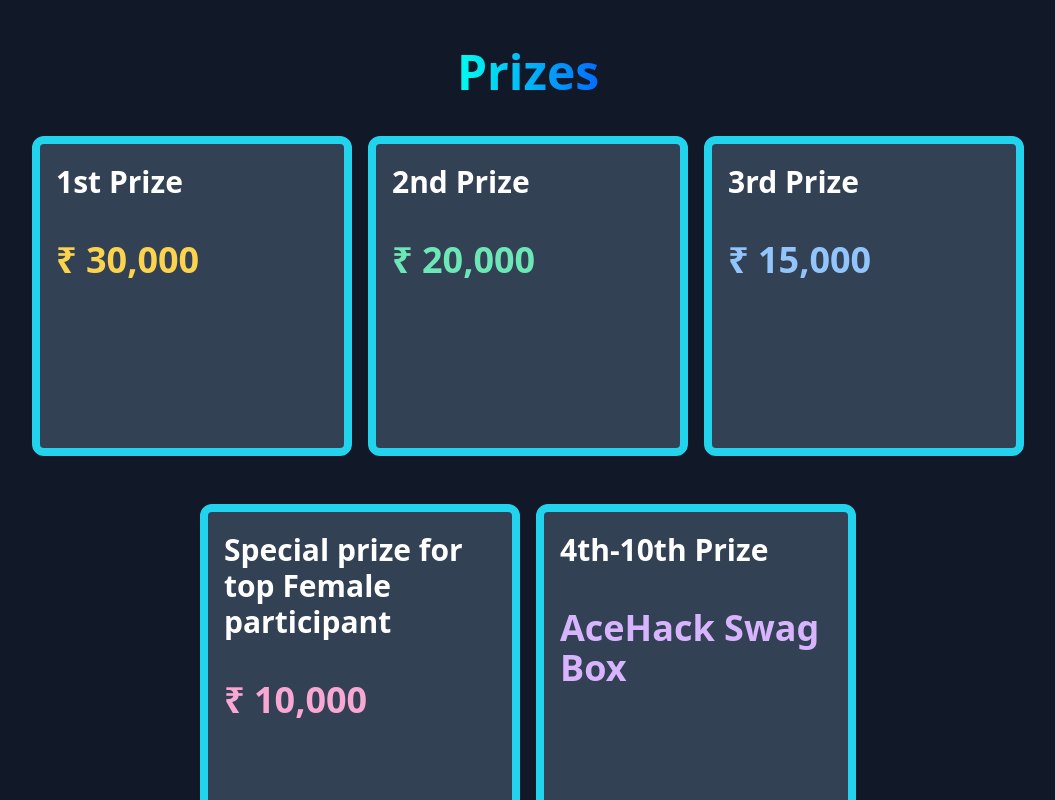
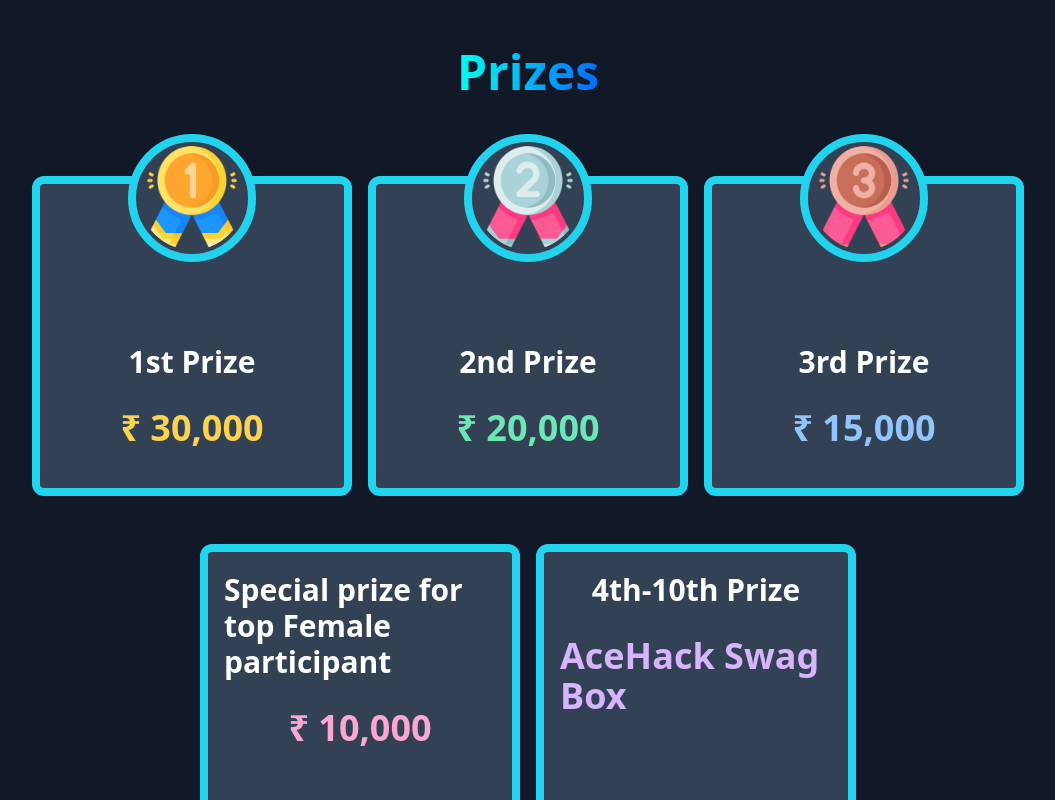
Before and after one commit to kshitijv256/aceHack2.0, a React (Vite) app: page / in a window 1280 px wide. Shown: the part 3960-4760 px from the top of the page, without its empty margins (112-1167 px from the left). Built offline with nearby package versions, Linux system fonts and the light colour scheme.

Commit message:
added png for prizes

```diff
--- a/src/components/PrizeItem.jsx
+++ b/src/components/PrizeItem.jsx
@@ -2,11 +2,12 @@
 
 const PrizeItem = (props) => {
     return (
-        <div className="flex flex-col bg-slate-700 my-4 border-8 border-cyan-400 rounded-xl w-80 h-80">
+        <div className={`flex flex-col ${props.space} bg-slate-700 my-4 border-8 border-cyan-400 rounded-xl w-80 h-80 items-center relative`}>
+              {props.image}
               <h2 className="text-3xl font-bold px-4 py-5">
               {props.title}
               </h2>
-              <p className={`text-4xl ${props.color} text- font-semibold py-5 px-4`}>
+              <p className={`text-4xl ${props.color} text- font-semibold pt-2 pb-10 px-4`}>
               {props.prize}
               </p>
             </div>
--- a/src/pages/Prizes.jsx
+++ b/src/pages/Prizes.jsx
@@ -1,6 +1,11 @@
 import React from "react";
 import Collapsible from "../components/Collapsible";
 import PrizeItem from "../components/PrizeItem";
+import first from "/assets/images/prizes/first.png";
+import second from "/assets/images/prizes/second.png";
+import third from "/assets/images/prizes/third.png";
+
+
 
 const Prizes = () => {
   return (
@@ -9,14 +14,22 @@
         <div className="flex flex-row justify-center mb-6">
           <h1 className="grad-text text-5xl font-bold">Prizes</h1>
         </div>
-        <div className="flex flex-row flex-wrap mx-4 md:mx-10 gap-4 justify-center">
+        <div className="flex flex-row flex-wrap mx-4 md:mx-10 gap-4 justify-center mt-10">
           <PrizeItem
             title="1st Prize"
             prize="₹ 30,000"
             color="text-amber-300"
+            space="justify-end"
+            image={<img className="w-32 h-32 top-[-50px] absolute rounded-full border-8 p-1 bg-slate-700 border-cyan-400" src={first} alt="prize" />}
           />
-          <PrizeItem title="2nd Prize" prize="₹ 20,000" color="text-emerald-300" />
-          <PrizeItem title="3rd Prize" prize="₹ 15,000" color="text-blue-300" />
+          <PrizeItem title="2nd Prize" prize="₹ 20,000" color="text-emerald-300"
+            space="justify-end"
+            image={<img className="w-32 h-32 top-[-50px] absolute rounded-full border-8 p-1 bg-slate-700 border-cyan-400" src={second} alt="prize" />}
+          />
+          <PrizeItem title="3rd Prize" prize="₹ 15,000" color="text-blue-300"
+            space="justify-end"
+            image={<img className="w-32 h-32 top-[-50px] absolute rounded-full border-8 p-1 bg-slate-700 border-cyan-400" src={third} alt="prize" />}
+          />
           <PrizeItem
             title="Special prize for top Female participant"
             prize="₹ 10,000"
```
